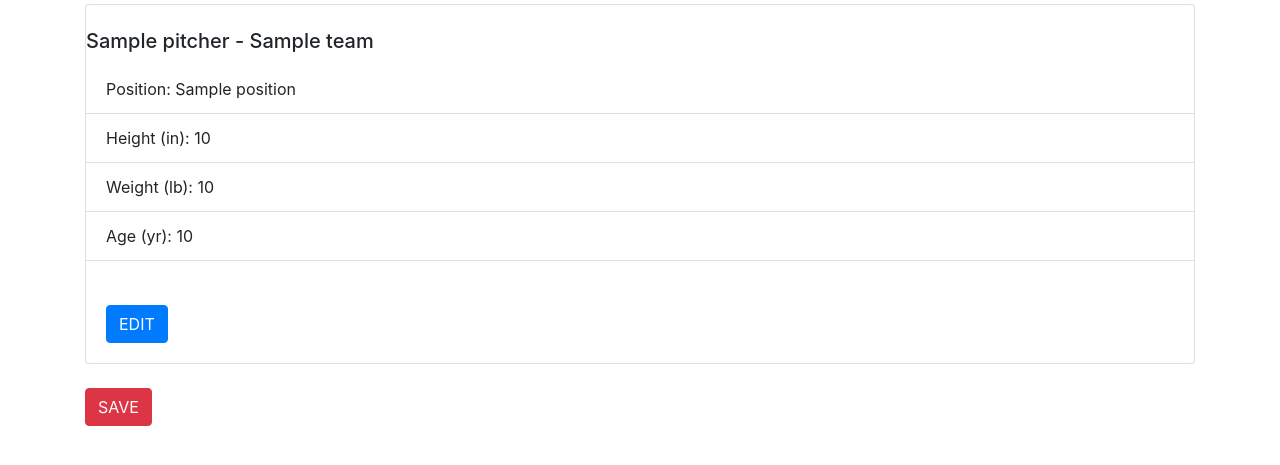
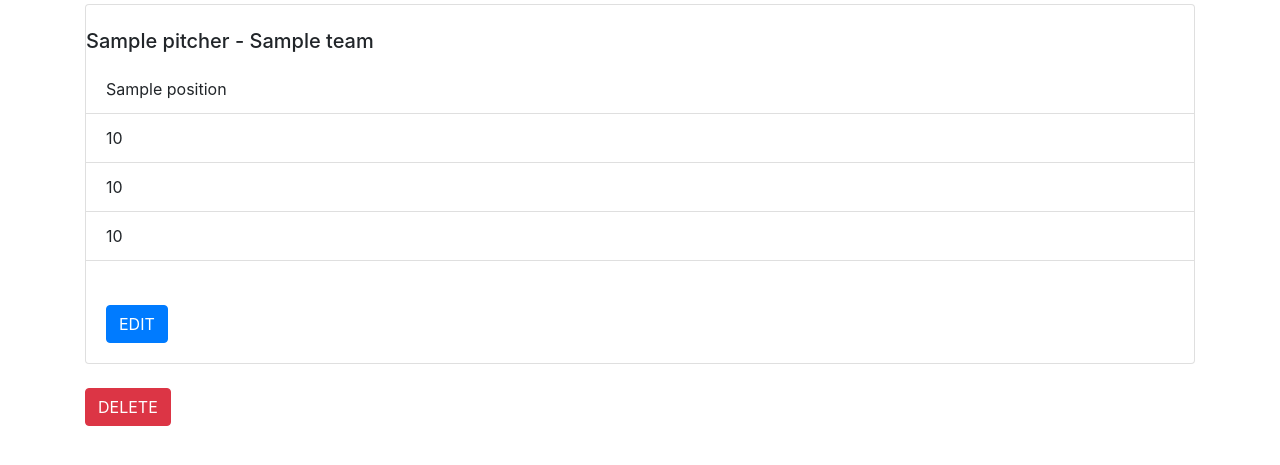
Before and after one commit to rpr325/WebAppAlpha, a Flask app: template app/templates/view.html in a window 1280 px wide. Shown: the part 56-521 px from the top of the page. Run offline with Flask 2, Linux system fonts and the light colour scheme; the template is opened without the code that fills it: most values are stand-ins (such as "Sample title", 1, 10 or a date in 2020); some libraries are stand-ins or nearby versions.

Commit message:
Fix: Update code in project files.

```diff
--- a/app/templates/view.html
+++ b/app/templates/view.html
@@ -6,10 +6,10 @@
     <h5 class="card-title">{{ pitcher.Name }} - {{ pitcher.Team }}</h5>
 
     <ul class="list-group list-group-flush">
-        <li class="list-group-item">Position: {{ pitcher.Position }}</li>
-        <li class="list-group-item"> Height (in): {{ pitcher.Height_in }}</li>
-        <li class="list-group-item">Weight (lb): {{ pitcher.Weight_lb }}</li>
-        <li class="list-group-item">Age (yr): {{ pitcher.Age }}</li>
+        <li class="list-group-item">{{ pitcher.Position }}</li>
+        <li class="list-group-item">{{ pitcher.Height_in }}</li>
+        <li class="list-group-item">{{ pitcher.Weight_lb }}</li>
+        <li class="list-group-item">{{ pitcher.Age }}</li>
     </ul>
     <br>
     <div class="card-body">
@@ -17,7 +17,7 @@
     </div>
 </div>
 <br>
-<form action="/delete/{{pitcher.id}}" method="post"><button type="submit" class="btn btn-danger">SAVE</button></form>
+<form action="/delete/{{pitcher.id}}" method="post"><button type="submit" class="btn btn-danger">DELETE</button></form>
 
 
 {% endblock %}
```
